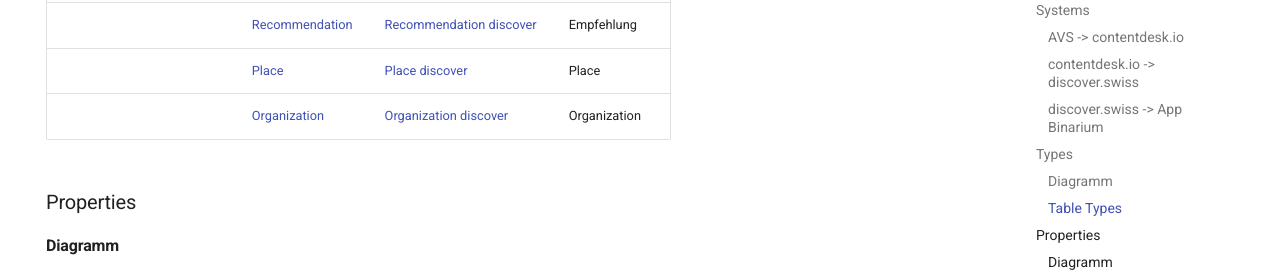
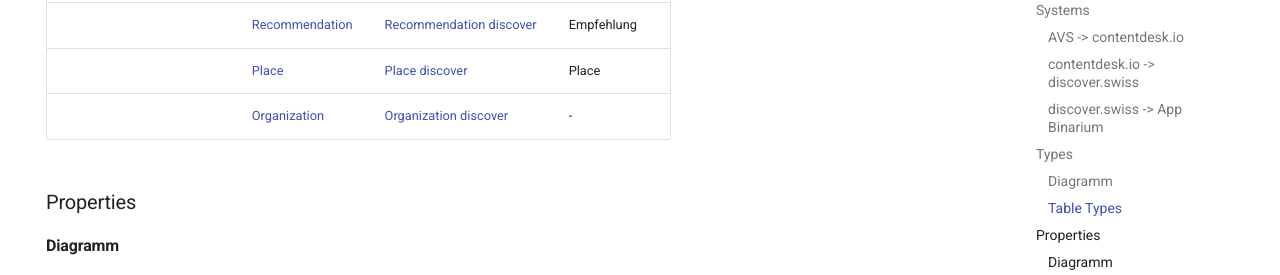
Before and after one commit to tsolenthaler/docs.contentdesk.io, an MkDocs documentation site: the page built from docs/projects/glarnerlandApp.md, in a window 1280 px wide and 900 px high, scrolled down 1259 px. Shown: the part 152-427 px from the top of the window. Built offline with MkDocs 1.6.1 and Material for MkDocs 9.7.7, drawn with Linux system fonts in a browser that asks for light colours.

Commit message:
Refactor schema links and remove unnecessary organization reference in glarnerlandApp.md

```diff
--- a/docs/projects/glarnerlandApp.md
+++ b/docs/projects/glarnerlandApp.md
@@ -83,7 +83,7 @@ graph LR
 | Akzeptanzstelle / Leistung?   | [Offer]               | Offer? --> Product            | Leistung                  |
 |                               | [Recommendation]      | [Recommendation discover]     | Empfehlung                |
 |                               | [Place]               | [Place discover]              | Place                     |
-|                               | [Organization]        | [Organization discover]       | Organization              |
+|                               | [Organization]        | [Organization discover]       | -                         |
 
 [Touristcard]: ../../schema/Touristcard
 [Place]: ../../schema/Place
```
